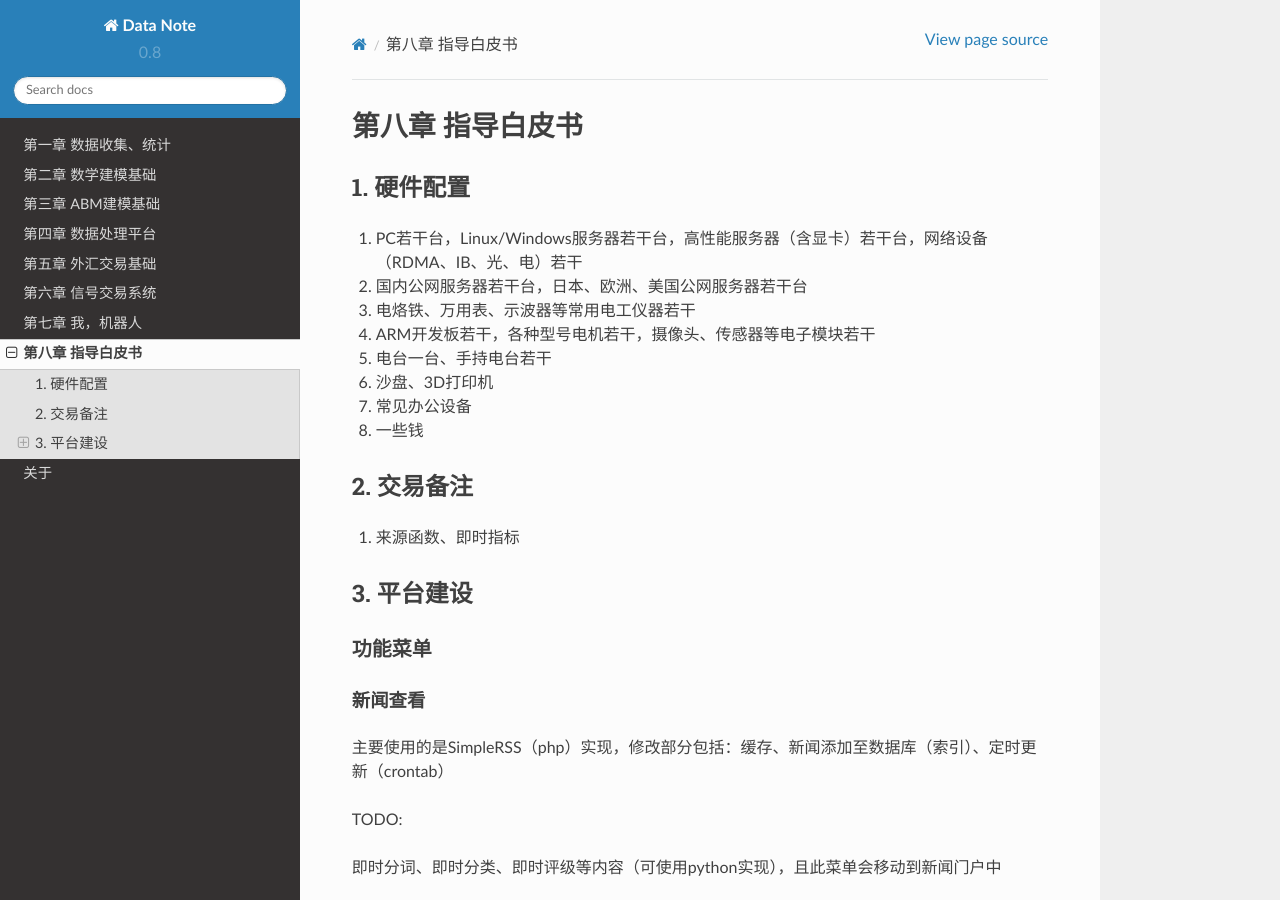
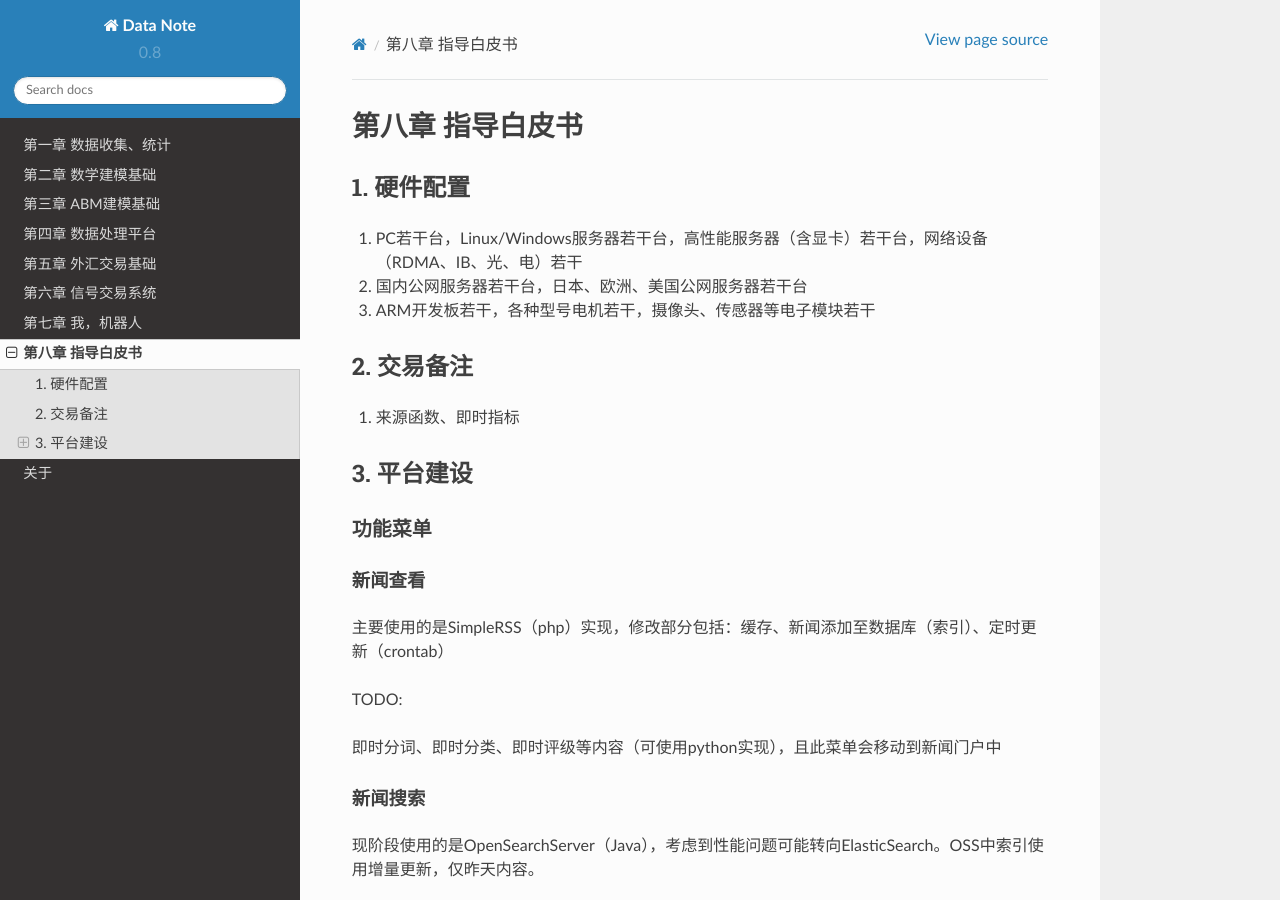
Before and after one commit to lofyer/DataNote, a Sphinx documentation site: the page built from source/posts/ch08.rst, in a window 1280 px wide and 900 px high. Built offline with Sphinx 7.4.7 and the Read the Docs theme 2.0.0, drawn with Linux system fonts in a browser that asks for light colours.

Commit message:
ch08: delete something

```diff
--- a/source/posts/ch08.rst
+++ b/source/posts/ch08.rst
@@ -10,17 +10,7 @@
 
 2. 国内公网服务器若干台，日本、欧洲、美国公网服务器若干台
 
-3. 电烙铁、万用表、示波器等常用电工仪器若干
-
-4. ARM开发板若干，各种型号电机若干，摄像头、传感器等电子模块若干
-
-5. 电台一台、手持电台若干
-
-6. 沙盘、3D打印机
-
-7. 常见办公设备
-
-8. 一些钱
+3. ARM开发板若干，各种型号电机若干，摄像头、传感器等电子模块若干
 
 -------------
 2. 交易备注
```
